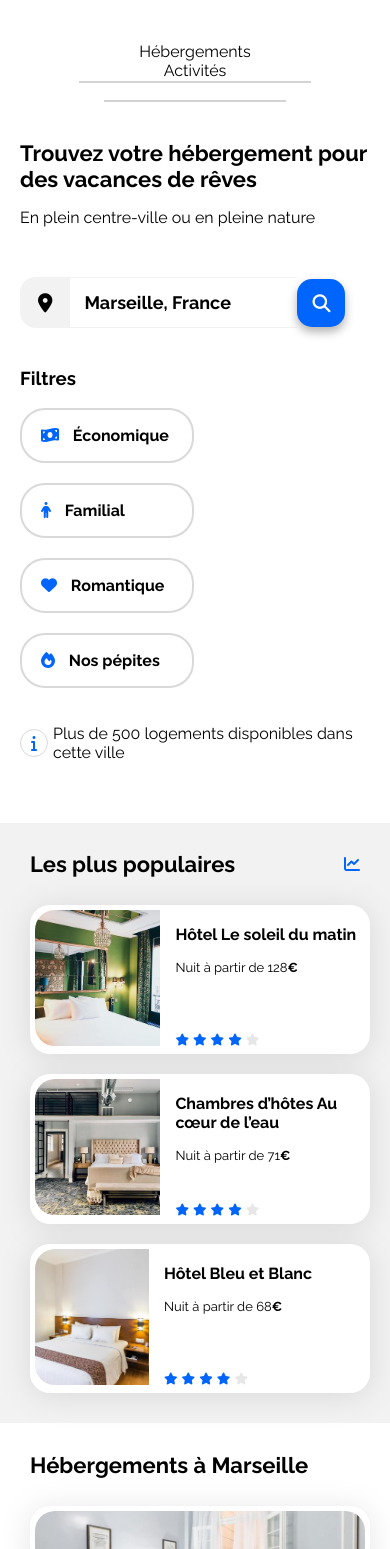
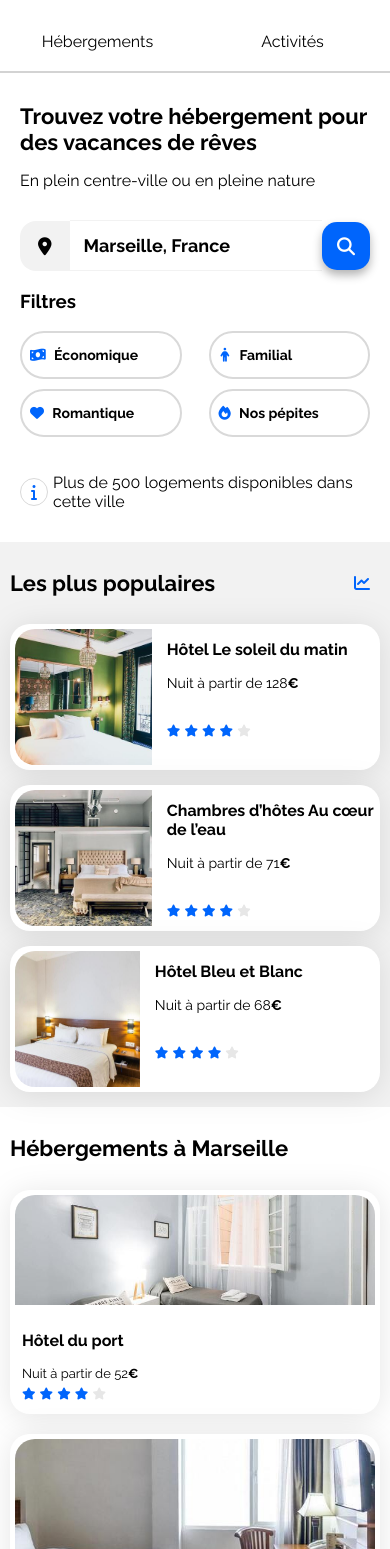
Before and after one commit to RoxaneCab/Booki, a plain HTML site: page index.html in a window 390 px wide. Shown: the part 51-1600 px from the top of the page. Drawn offline with Linux system fonts and the light colour scheme.

Commit message:
Changement du 25.07

```diff
--- a/css/style.css
+++ b/css/style.css
@@ -22,6 +22,11 @@ body {
     max-width: 1440px;
     box-sizing: border-box;
     margin: auto;
+}
+
+.menu {
+    padding-left: 50px !important;
+    padding-right: 50px !important;
 }
 
 a {
@@ -57,13 +62,13 @@ a {
 }
 
 
-/****** HEADER ***********/
-
-/****** Menu/Nav ***********/
+/****** Nav ***********/
 .header-menu {
     display: flex;
     justify-content: space-between;
     align-items: center;
+    padding-left: 20px;
+    padding-right: 20px;
 }
 
 .logo-booki img {
@@ -89,7 +94,6 @@ a {
     border-top: 2px #0065FC solid;
 }
 
-
 /****** Description ***********/
 .headline {
     margin-top: 60px;
@@ -108,7 +112,7 @@ a {
 
 .fa-location-dot {
     color: #000;
-    font-size: larger;
+    font-size: 18px;
     background-color: #F2F2F2;
     padding: 16px 18px 16px 18px;
     border-radius: 16px 0px 0px 16px;
@@ -119,8 +123,8 @@ a {
 }
 
 .search-city {
-    font-size: large;
-    font-weight: 600;
+    font-size: 18px;
+    font-weight: 700;
     border-top: 1px #F2F2F2 solid;
     border-right: none;
     border-bottom: 1px #F2F2F2 solid;
@@ -135,7 +139,7 @@ a {
 
 .search-button {
     color: white;
-    font-size: large;
+    font-size: 18px;
     font-weight: 600;
     background-color: #0065FC;
     border: none;
@@ -147,7 +151,7 @@ a {
     cursor: pointer;
 }
 
-/* Search_icon button*/
+/* ->  Search_icon button*/
 .search_icon {
     display: none;
     height: 50px;
@@ -247,6 +251,8 @@ a {
 .hebergements-and-populaires {
     display: flex;
     justify-content: space-between;
+    padding-left: 50px;
+    padding-right: 50px;
 }
 
 .hebergements-and-populaires section {
@@ -346,6 +352,7 @@ a {
     padding-left: 15px;
     display: flex;
     flex-direction: column;
+    justify-content: space-between;
 }
 
 .populaires-cards .card-title {
@@ -356,16 +363,11 @@ a {
     margin: 0;
 }
 
-.populaires-cards .card-rating {
-    margin-top: 55px;
+/****** Activites ***********/
+.section-activites {
+    padding-left: 80px;
+    padding-right: 80px;
 }
-
-.populaires-cards .card-rating-star {
-    margin-top: 35px;
-}
-
-
-/****** Activites ***********/
 
 .activites-grid-container {
     display: flex;
@@ -373,9 +375,6 @@ a {
 }
 
 .activites-title {
-    display: flex;
-    justify-content: space-between;
-    align-items: center;
     margin-top: 40px;
 }
 
@@ -391,16 +390,13 @@ a {
 
 .activites-grid-container img {
     width: 100%;
-    height: 430px;
+    height: 380px;
 }
 
 .activites-grid-container .card-content {
-    padding: 15px;
-}
-
-.activites-grid-container .card-title {
-    margin-top: 10px;
-    margin-bottom: 4px;
+    display: flex;
+    align-items: center;
+    padding-left: 20px;
 }
 
 /****** Footer ***********/
@@ -412,10 +408,6 @@ a {
     padding: 10px 100px 10px 30px;
     box-sizing: border-box;
     margin-top: 50px;
-}
-
-.footer h3:hover {
-    cursor: pointer;
 }
 
 .footer p:hover {
@@ -439,11 +431,6 @@ a {
     }
 
     .header-menu {
-        margin-left: 20px;
-        margin-right: 20px;
-    }
-
-    .menu {
         margin-left: 20px;
         margin-right: 20px;
     }
@@ -502,56 +489,39 @@ a {
 
     .populaires-cards .card {
         width: 30%;
+        margin-bottom: 30px;
     }
 
     .populaires-cards .card-content {
         height: 90%;
-        padding-top: 15px;
+        padding-top: 5px;
     }
 
     .populaires-cards .card-title {
         margin-top: 0px !important;
-        font-size: 14px;
+        font-size: 16px;
     }
 
     .populaires-cards .card-subtitle {
-        font-size: 13px;
+        font-size: 14px;
         margin: 0;
     }
 
-    .populaires-cards .card-rating {
-        margin-top: 33px;
+
+    /****** Activites ***********/
+    .activites-grid-container img {
+        height: 220px;
     }
 
-    .populaires-cards .card-rating-star {
-        margin-top: 15px;
-    }
-
-    /****** Activites ***********/
-    .activites-title {
-        padding-left: 10px;
-    }
-
-    .activites-grid-container {
-        padding-left: 20px;
-        padding-right: 20px;
-    }
-
-    .activites-grid-container img {
-        height: 240px;
-    }
-
-    .activites-grid-container .card-content {
-        padding: 5px 0px 0px 15px;
-    }
-
-    .activites-grid-container .card-title {
-        margin-top: 10px;
-        margin-bottom: 7px;
+    .card-txt {
+        padding-top: 6px;
     }
 }
 
 
+
+
+/* ______TELEPHONE______ */
 
 /****** Small devices (phones, less than 768px) ***********/
 @media (max-width: 767.98px) {
@@ -562,13 +532,14 @@ a {
         margin: 0px !important;
     }
 
-    .nav {
-        padding-top: 40px;
+    nav {
+        display: flex;
+        padding-top: 30px;
+        width: 100vw
     }
 
     .nav a {
-        padding-left:60px;
-        padding-right: 60px;
+        width: 50%;
     }
 
     .header-menu a {
@@ -585,37 +556,19 @@ a {
         border-bottom: 2px #0065FC solid;
     }
 
-
-    /****** Menu/Nav ***********/
-/* .header-menu {
-    display: flex;
-    justify-content: space-between;
-    align-items: center;
+    .menu {
+        padding-left: 20px !important;
+        padding-right: 20px !important;
     }
 
-.logo-booki img {
-    width: 61.09px;
-    height: auto;
+    .headline {
         margin-top: 30px;
     }
 
-.logo-booki img:hover {
-    cursor: pointer;
+    .search-bar {
+        margin-top: 30px;
+        margin-bottom: 0px !important;
     }
-
-.header-menu a {
-    color: black;
-    text-decoration: none;
-    margin-left: 100px;
-    border-top: 2px transparent solid;
-}
-
-.header-menu a:hover {
-    color: #0065FC;
-    padding-top: 15px;
-    border-top: 2px #0065FC solid;
-} */
-
 
     .search-button {
         display: none;
@@ -627,24 +580,65 @@ a {
         height: auto;
     }
 
+    .search-city {
+        width: 80%;
+    }
+
+
     /****** Filtres ***********/
     .filter-bar {
         display: flex;
         flex-direction: column;
-        align-items: flex-start;
+        align-items: none;
     }
 
     .filter-tags {
         display: flex;
         flex-direction: row;
         flex-wrap: wrap;
+        justify-content: space-between;
         padding-left: 0px !important;
         margin-left: 0px !important;
+        gap: 10px;
     }
+
+    .tags {
+        font-size: 14px;
+    }
+
+    .tags-border {
+        border: 2px #D9D9D9 solid;
+        width: 45%;
+        height: fit-content;
+        border-radius: 25px;
+        padding-right: 0px !important;
+    }
+
+    .fa-money-bill-wave {
+        padding-left: 8px;
+        padding-right: 5px;
+    }
+
+    .fa-person {
+        padding-left: 10px;
+        padding-right: 7px;
+    }
+
+    .fa-heart {
+        padding-left: 8px;
+        padding-right: 5px;
+    }
+
+    .fa-fire {
+        padding-left: 8px;
+        padding-right: 5px;
+    }
+
 
     /****** Hebergements and populaires ***********/
     .hebergements-and-populaires {
         flex-direction: column-reverse;
+        padding: 0px !important;
     }
 
     .hebergements-and-populaires section {
@@ -653,8 +647,8 @@ a {
 
     /****** Populaires ***********/
      .populaires {
-        width: 100%;
-        padding-bottom: 20px;
+        padding: 0px 20px 10px 10px !important;
+        margin: 0px;
     }
 
     .populaires-cards {
@@ -666,21 +660,27 @@ a {
     .populaires-cards .card {
         width: 100%;
         margin-top: 10px;
-        margin-bottom: 10px;
+        margin-bottom: 5px;
     }
 
+
+    /* NE FONCTIONNE PAS !!!
+    .populaires-cards .card-content {
+        flex-direction: column !important;
+        justify-content: space-between !important;
+    }
+    */
+
     .populaires-cards .card-rating {
-        margin-top: 55px;
-    }
-
-    .populaires-cards .card-rating-star {
-        margin-top: 37px;
+        padding-top: 30px;
     }
 
     /****** Hebergements ***********/
     .hebergements {
         width: 100%;
         background-color: white !important;
+        padding-left: 10px !important;
+        padding-right: 20px !important;
     }
 
     .hebergements-cards {
@@ -697,29 +697,46 @@ a {
         margin-bottom: 10px;
     }
 
+    .hebergements-cards .card-content {
+        padding-left: 7px;
+        padding-bottom: 0px !important;
+        padding-top: 0px !important;
+    }
+
+    .hebergements-cards .card-subtitle {
+        margin-bottom: 4px;
+    }
+
+    .hebergements-cards .card-rating {
+        margin-bottom: 5px;
+    }
+
     /****** Activites ***********/
+    .section-activites {
+        padding-left: 20px !important;
+        padding-right: 20px !important;
+    }
+
     .activites-grid-container {
+        height: fit-content;
         flex-direction: column;
-        padding: 0px 20px;
     }
 
     .activites-grid-container .card {
         width: 100%;
-        margin-top: 10px;
-        margin-bottom: 10px;
     }
 
     .activites-grid-container img {
-        height: 170px;
+        height: 140px;
     }
 
     .activites-grid-container .card-content {
-        padding: 15px;
+        padding: 10px 0px 15px 15px;
     }
 
     .activites-grid-container .card-title {
-        margin-top: 5px;
-        margin-bottom: 10px;
+        margin-top: 0px;
+        margin-bottom: 0px;
     }
 
     /****** Footer ***********/
@@ -727,6 +744,4 @@ a {
         flex-direction: column;
     }
 
-
-
 }
--- a/index.html
+++ b/index.html
@@ -254,7 +254,7 @@
                                 <h3 class="card-title">Chambres d’hôtes Au cœur de l’eau</h3>
                                 <p class="card-subtitle">Nuit à partir de 71<span class="euro">€</span></p>
                             </div>
-                            <div class="card-rating-star">
+                            <div class="card-rating">
                                 <i class="fa-xs fa-solid fa-star" aria-hidden="true"></i>
                                 <i class="fa-xs fa-solid fa-star" aria-hidden="true"></i>
                                 <i class="fa-xs fa-solid fa-star" aria-hidden="true"></i>
@@ -284,6 +284,7 @@
                 </div>
             </section>
         </div>
+
 
         <!-- Activités à Marseille -->
         <section class="section-activites">
@@ -318,9 +319,7 @@
                     <a href="#">
                         <img src="./images/activites/kilyan-sockalingum.jpg" alt="Photo du parc national des Calanques">
                         <div class="card-content">
-                            <div class="card-txt">
                                 <h3 class="card-title">Parc national des Calanques</h3>
-                            </div>
                         </div>
                     </a>
                 </article>
@@ -329,10 +328,8 @@
                     <a href="#">
                         <img src="./images/activites/florian-wehde.jpg" alt="Photo de Notre-Dame-de-la-Garde">
                         <div class="card-content">
-                            <div class="card-txt">
                                 <h3 class="card-title">Notre-Dame-de-la-Garde</h3>
                             </div>
-                        </div>
                     </a>
                 </article>
             </div>
```
Lines whose indentation alone changed are shown as unchanged.
